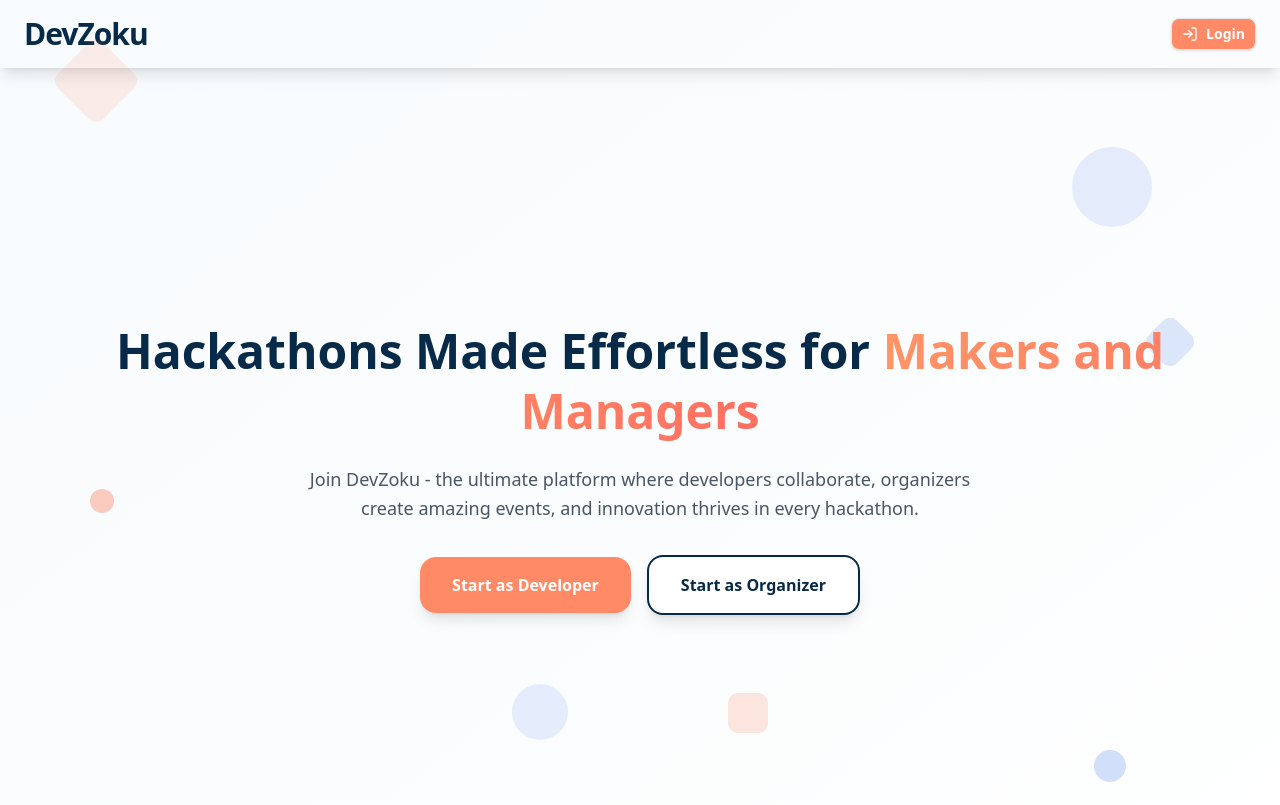
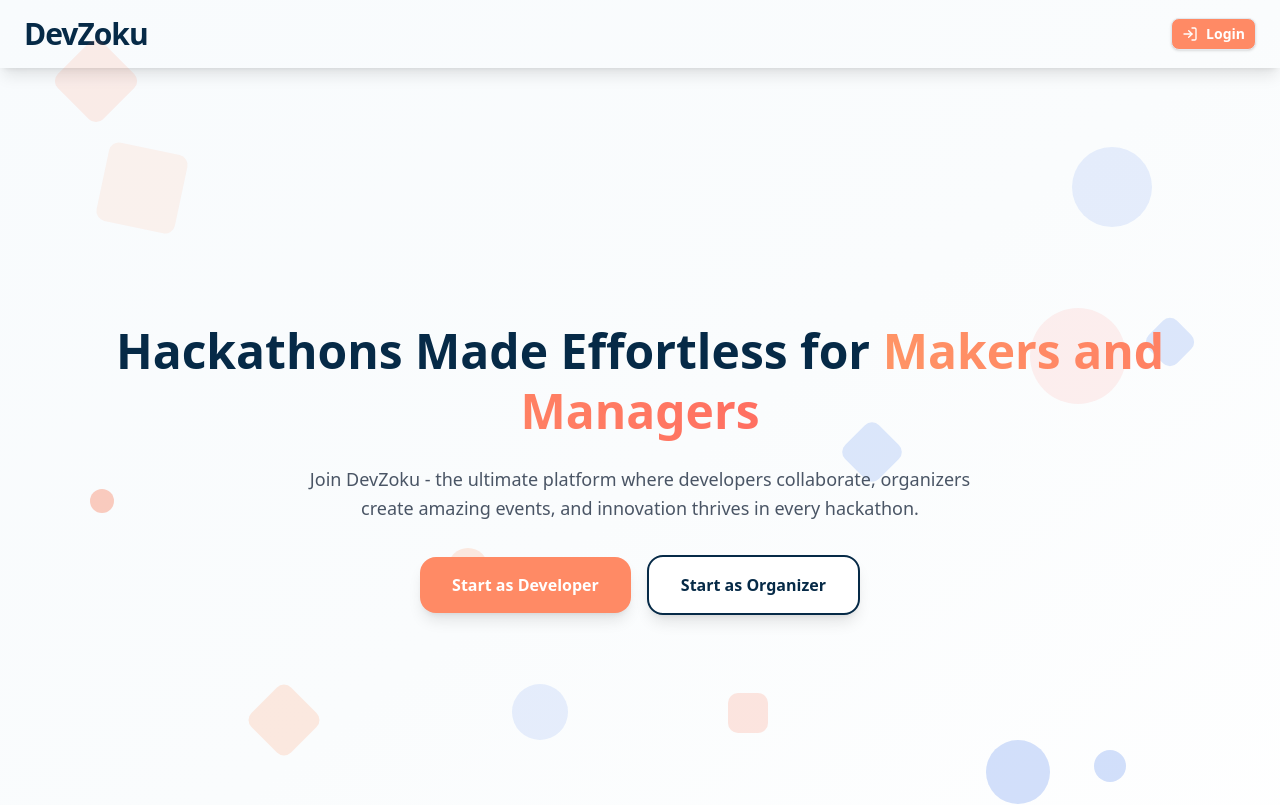
Before and after one commit to SnehaSharma245/DevZoku, a Next.js app in the folder client/: page / in a window 1280 px wide. Shown: the top 805 px of the page. Built offline with nearby package versions, Linux system fonts and the light colour scheme; no server answers.

Commit message:
feat: add decorative background shapes to HeroSection

```diff
--- a/client/src/components/landing-page-components/HeroSection.tsx
+++ b/client/src/components/landing-page-components/HeroSection.tsx
@@ -1,11 +1,22 @@
 import React, { useState } from "react";
 import Login from "../popups/Login";
-
 const HeroSection: React.FC = () => {
   const [loginOpen, setLoginOpen] = useState(false);
   return (
     <>
-      <div className="min-h-screen flex items-center justify-center px-4 sm:px-6 lg:px-8">
+      <div className="min-h-screen flex items-center justify-center px-4 sm:px-6 lg:px-8 relative overflow-hidden">
+        {/* Decorative background shapes for HeroSection */}
+        <div
+          className="pointer-events-none select-none absolute inset-0 z-0"
+          aria-hidden="true"
+        >
+          <div className="absolute top-[10%] left-[8%] w-20 h-20 bg-[#FF9466]/10 rotate-12 rounded-lg"></div>
+          <div className="absolute top-[30%] right-[12%] w-24 h-24 bg-[#FF6F61]/10 rounded-full"></div>
+          <div className="absolute bottom-[15%] left-[20%] w-14 h-14 bg-[#FF9466]/20 rotate-45 rounded-lg"></div>
+          <div className="absolute bottom-[8%] right-[18%] w-16 h-16 bg-[#2563eb]/20 rounded-full"></div>
+          <div className="absolute top-[60%] left-[35%] w-10 h-10 bg-[#FF9466]/20 rounded-full"></div>
+          <div className="absolute top-[45%] right-[30%] w-12 h-12 bg-[#2563eb]/15 rotate-45 rounded-lg"></div>
+        </div>
         <div className="max-w-7xl mx-auto w-full relative z-10">
           <div className="text-center space-y-8">
             {/* Main heading */}
```
